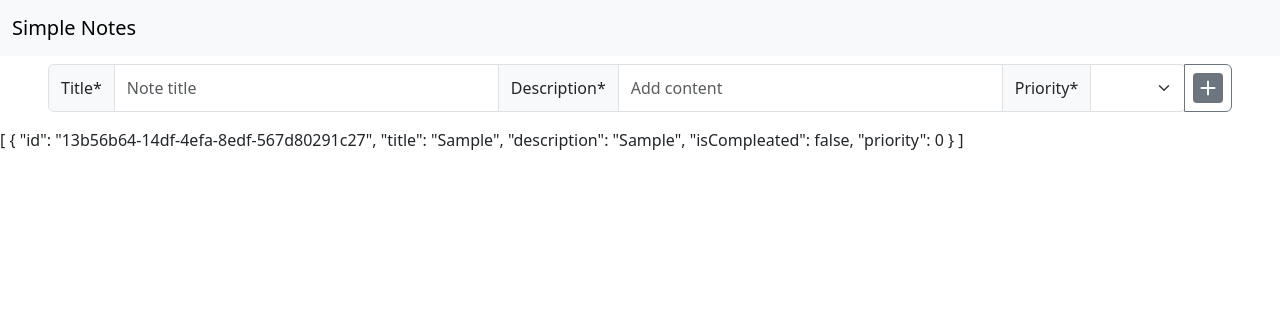
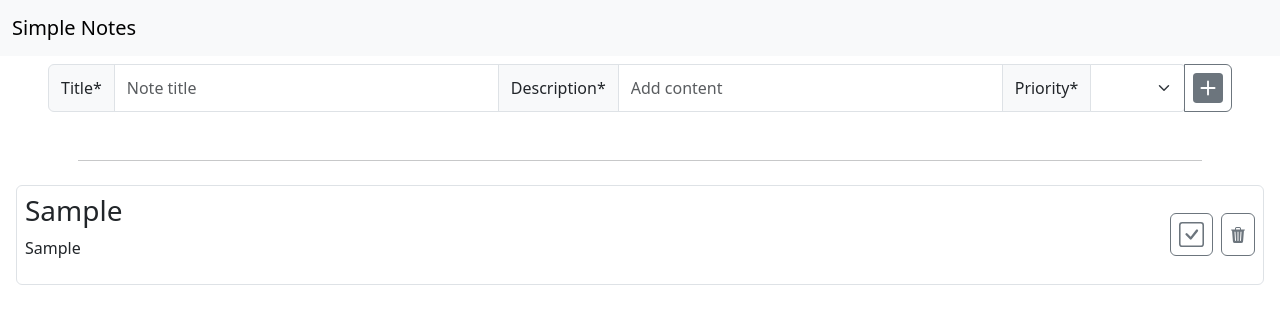
Before and after one commit to yesrab/angular-18-crud, an Angular app: page / in a window 1280 px wide. Both pictures are taken after typing "Sample", "Sample" into the empty fields and a click on the button 1208 px from the left and 88 px from the top of the page. Shown: the top 324 px of the page. Built offline with nearby package versions, Linux system fonts and the light colour scheme.

Commit message:
added basic card for notes and added tailwind

```diff
--- a/package.json
+++ b/package.json
@@ -29,6 +29,7 @@
     "@angular/cli": "^18.2.2",
     "@angular/compiler-cli": "^18.2.0",
     "@types/jasmine": "~5.1.0",
+    "autoprefixer": "^10.4.20",
     "eslint-config-prettier": "^9.1.0",
     "eslint-plugin-prettier": "^5.2.1",
     "jasmine-core": "~5.2.0",
@@ -37,7 +38,9 @@
     "karma-coverage": "~2.2.0",
     "karma-jasmine": "~5.1.0",
     "karma-jasmine-html-reporter": "~2.1.0",
+    "postcss": "^8.4.45",
     "prettier-eslint": "^16.3.0",
+    "tailwindcss": "^3.4.10",
     "typescript": "~5.5.2"
   }
 }
--- a/src/app/app.component.html
+++ b/src/app/app.component.html
@@ -1,8 +1,14 @@
 <main class="main">
   <app-nav-header />
   <app-add-note-input (noteEvent)="receiveNote($event)" />
-
-  {{ NotesList | json }}
+  <div class="p-3 flex flex-col items-center">
+    <hr class="w-[90%]" />
+    @for (note of NotesList; track note.id) {
+      <app-note-card [note]="note" />
+    } @empty {
+      <div>Add notes to view them here...</div>
+    }
+  </div>
 </main>
 
 <router-outlet />
--- a/src/app/app.component.ts
+++ b/src/app/app.component.ts
@@ -4,11 +4,12 @@ import { NavHeaderComponent } from './nav-header/nav-header.component';
 import { AddNoteInputComponent } from './add-note-input/add-note-input.component';
 import { Note } from './model/note';
 import { JsonPipe } from '@angular/common';
+import { NoteCardComponent } from './note-card/note-card.component';
 
 @Component({
   selector: 'app-root',
   standalone: true,
-  imports: [RouterOutlet, NavHeaderComponent, AddNoteInputComponent, JsonPipe],
+  imports: [RouterOutlet, NavHeaderComponent, AddNoteInputComponent, JsonPipe, NoteCardComponent],
   templateUrl: './app.component.html',
   styleUrl: './app.component.css'
 })
--- /dev/null
+++ b/src/app/note-card/note-card.component.css
@@ -0,0 +1,3 @@
+:host {
+  width: 100%;
+}
--- /dev/null
+++ b/src/app/note-card/note-card.component.html
@@ -0,0 +1,66 @@
+<div
+  (click)="logNote()"
+  class="my-2 border rounded-md w-full p-2 flex items-center"
+>
+  <div class="flex-grow">
+    <h3>{{ note.title }}</h3>
+    <p>{{ note.description }}</p>
+  </div>
+  <div class="flex gap-2">
+    @if (note.priority === 1) {
+      <span class="bg-green-200 font-bold p-2 rounded-lg">LOW</span>
+    } @else if (note.priority === 2) {
+      <span class="bg-blue-200 font-bold p-2 rounded-lg">MED</span>
+    } @else if (note.priority === 3) {
+      <span class="bg-red-200 font-bold p-2 rounded-lg">HIGH</span>
+    }
+
+    <button class="btn btn-outline-secondary p-2" title="Compleated?">
+      @if (!note.isCompleated) {
+        <svg
+          xmlns="http://www.w3.org/2000/svg"
+          width="25"
+          height="25"
+          fill="currentColor"
+          class="bi bi-check-square"
+          viewBox="0 0 16 16"
+        >
+          <path
+            d="M14 1a1 1 0 0 1 1 1v12a1 1 0 0 1-1 1H2a1 1 0 0 1-1-1V2a1 1 0 0 1 1-1zM2 0a2 2 0 0 0-2 2v12a2 2 0 0 0 2 2h12a2 2 0 0 0 2-2V2a2 2 0 0 0-2-2z"
+          />
+          <path
+            d="M10.97 4.97a.75.75 0 0 1 1.071 1.05l-3.992 4.99a.75.75 0 0 1-1.08.02L4.324 8.384a.75.75 0 1 1 1.06-1.06l2.094 2.093 3.473-4.425z"
+          />
+        </svg>
+      } @else {
+        <svg
+          xmlns="http://www.w3.org/2000/svg"
+          width="25"
+          height="25"
+          fill="currentColor"
+          class="bi bi-check-square-fill"
+          viewBox="0 0 16 16"
+        >
+          <path
+            d="M2 0a2 2 0 0 0-2 2v12a2 2 0 0 0 2 2h12a2 2 0 0 0 2-2V2a2 2 0 0 0-2-2zm10.03 4.97a.75.75 0 0 1 .011 1.05l-3.992 4.99a.75.75 0 0 1-1.08.02L4.324 8.384a.75.75 0 1 1 1.06-1.06l2.094 2.093 3.473-4.425a.75.75 0 0 1 1.08-.022z"
+          />
+        </svg>
+      }
+    </button>
+
+    <button class="btn btn-outline-secondary p-2">
+      <svg
+        xmlns="http://www.w3.org/2000/svg"
+        width="16"
+        height="16"
+        fill="currentColor"
+        class="bi bi-trash3-fill"
+        viewBox="0 0 16 16"
+      >
+        <path
+          d="M11 1.5v1h3.5a.5.5 0 0 1 0 1h-.538l-.853 10.66A2 2 0 0 1 11.115 16h-6.23a2 2 0 0 1-1.994-1.84L2.038 3.5H1.5a.5.5 0 0 1 0-1H5v-1A1.5 1.5 0 0 1 6.5 0h3A1.5 1.5 0 0 1 11 1.5m-5 0v1h4v-1a.5.5 0 0 0-.5-.5h-3a.5.5 0 0 0-.5.5M4.5 5.029l.5 8.5a.5.5 0 1 0 .998-.06l-.5-8.5a.5.5 0 1 0-.998.06m6.53-.528a.5.5 0 0 0-.528.47l-.5 8.5a.5.5 0 0 0 .998.058l.5-8.5a.5.5 0 0 0-.47-.528M8 4.5a.5.5 0 0 0-.5.5v8.5a.5.5 0 0 0 1 0V5a.5.5 0 0 0-.5-.5"
+        />
+      </svg>
+    </button>
+  </div>
+</div>
--- /dev/null
+++ b/src/app/note-card/note-card.component.ts
@@ -0,0 +1,19 @@
+import { Component, Input } from '@angular/core';
+import { Note } from '../model/note';
+
+@Component({
+  selector: 'app-note-card',
+  standalone: true,
+  imports: [],
+  templateUrl: './note-card.component.html',
+  styleUrl: './note-card.component.css'
+})
+export class NoteCardComponent {
+  @Input() note!: Note
+  constructor() {
+    console.log(this.note)
+  }
+  logNote() {
+    console.log(this.note)
+  }
+}
--- a/src/styles.css
+++ b/src/styles.css
@@ -3,3 +3,6 @@
   margin: 0;
   padding: 0;
 }
+@tailwind base;
+@tailwind components;
+@tailwind utilities;
--- /dev/null
+++ b/tailwind.config.js
@@ -0,0 +1,8 @@
+/** @type {import('tailwindcss').Config} */
+module.exports = {
+  content: ["./src/**/*.{html,ts}"],
+  theme: {
+    extend: {},
+  },
+  plugins: [],
+};
```
Also changed, not shown: 2 other files (tests, documents, lock files or other folders).
